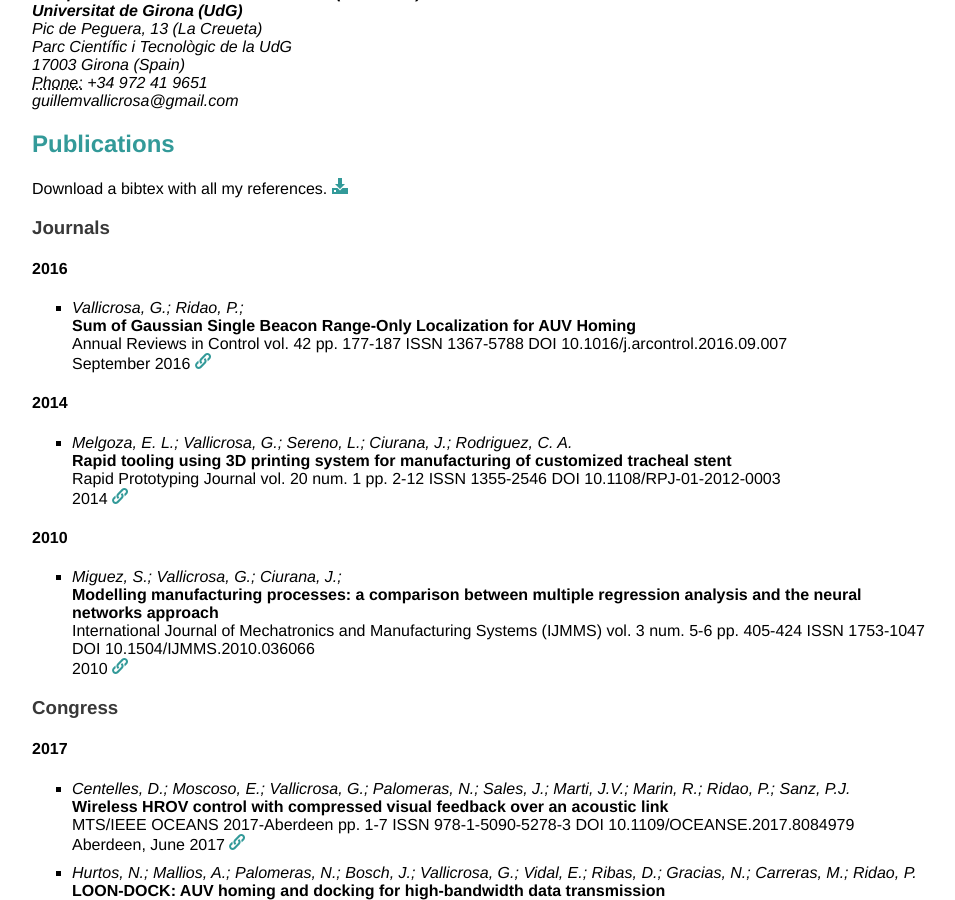
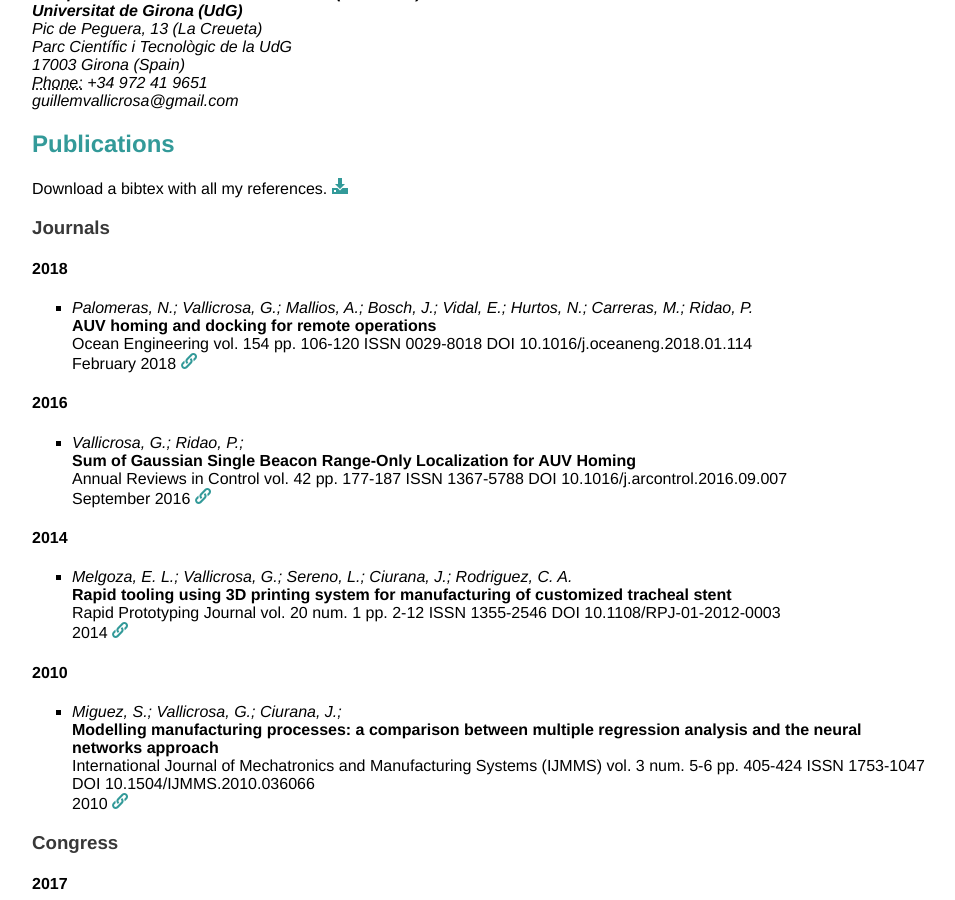
Before and after one commit to gvallicrosa/gvallicrosa.github.io, a Jekyll site: the page built from cv/index.html, in a window 1280 px wide and 900 px high, scrolled down 317 px. Shown: the whole window, without its empty margins (160-1115 px from the left). Built offline with Jekyll 4.4.1, drawn with Linux system fonts in a browser that asks for light colours.

Commit message:
biblio: add loon journal

```diff
--- a/_includes/biblio.html
+++ b/_includes/biblio.html
@@ -1,4 +1,17 @@
 <h3>Journals</h3>
+
+<h4>2018</h4>
+
+<ul>
+  <li>
+    <i>Palomeras, N.; Vallicrosa, G.; Mallios, A.; Bosch, J.; Vidal, E.; Hurtos, N.; Carreras, M.; Ridao, P.</i><br>
+    <b>AUV homing and docking for remote operations</b><br>
+    Ocean Engineering
+    vol. 154 pp. 106-120 ISSN 0029-8018 DOI 10.1016/j.oceaneng.2018.01.114<br>
+    February 2018
+    <a href="https://www.sciencedirect.com/science/article/pii/S0029801818301367" target="_blank"><img src="../icons/link.svg" width="16em" height="16em"></a>
+  </li>
+</ul>
 
 <h4>2016</h4>
 
```
